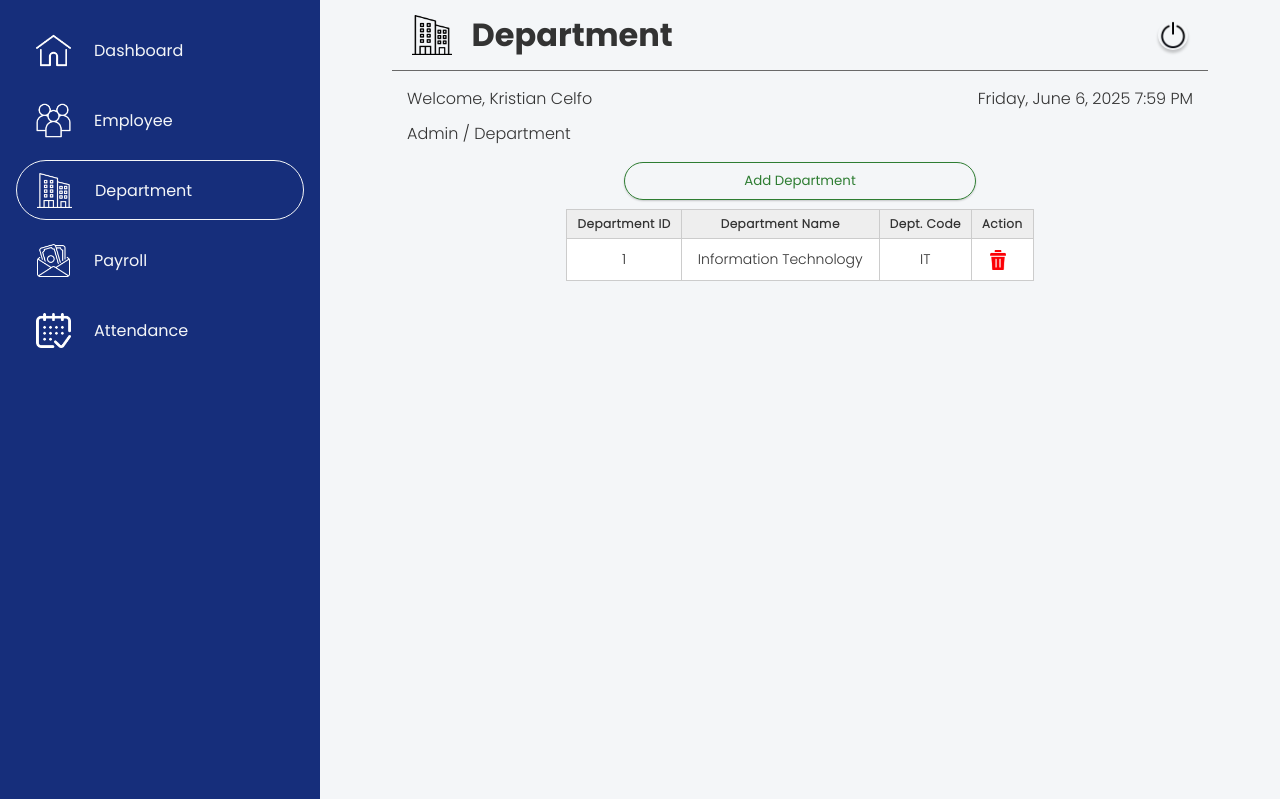
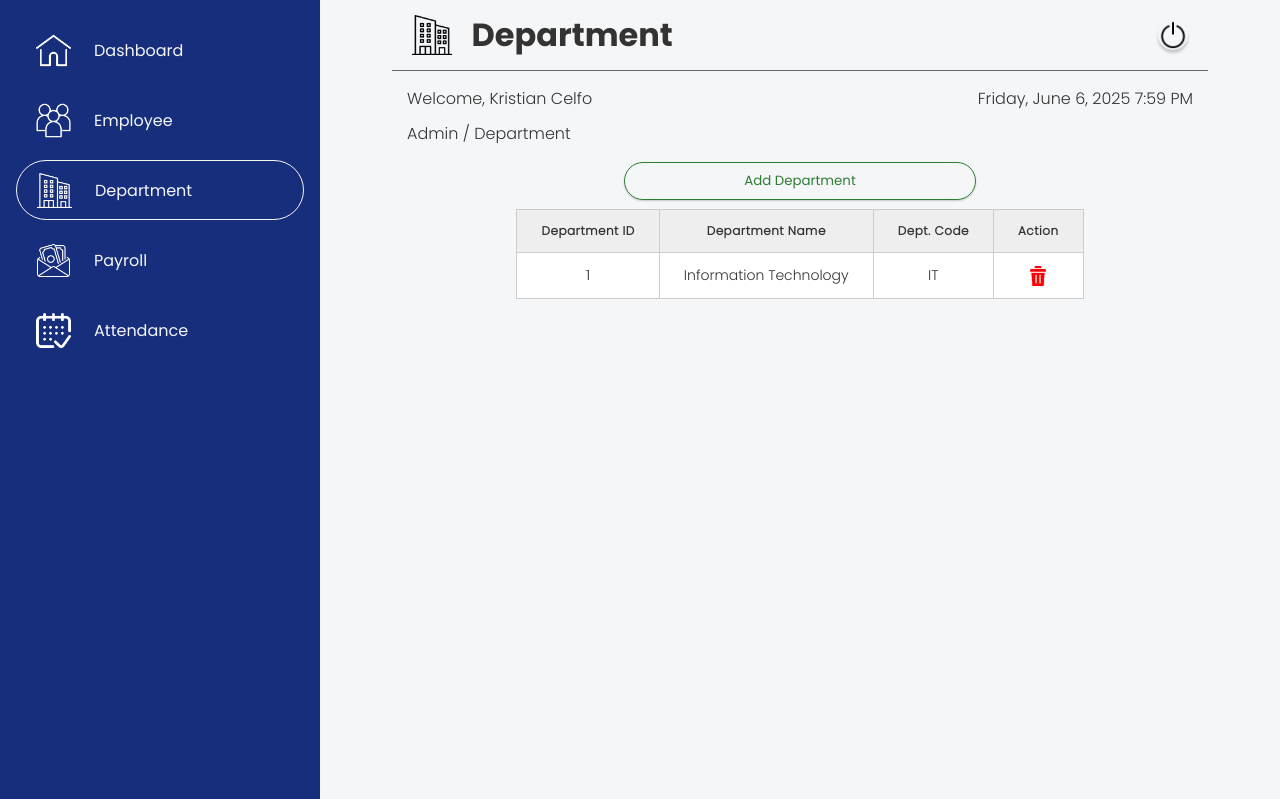
Before and after one commit to Jahmiebelle/Accounting-Management-System, a PHP site: page /Dashboard/admin/admin_department.php in a window 1280 px wide. Shown: the part 80-879 px from the top of the page. Run offline with PHP 8.4, Linux system fonts and the light colour scheme; a user stored in the database is signed in; data comes from the database, SQL or seed files in the repository.

Commit message:
fixed dept admin, table sizing

```diff
--- a/AccountingSys/Styles/admin_department.css
+++ b/AccountingSys/Styles/admin_department.css
@@ -596,14 +596,13 @@ legend {
 }
 
 td, th {
-
+  padding: 12px 24px;
   margin: 0px;
   border: 0.1px solid #ccc;
 
 }
 
 th {
-  padding: 5px 10px;
   background-color: #eeeeee;
   color: #333333;
   letter-spacing: 0.5px;
@@ -614,12 +613,12 @@ th {
 }
 
 td {
-  padding: 10px 16px;
   text-justify: center;
   text-align: center;
   justify-content: center;
   align-content: center;
   align-items: center;
+  justify-items: center;
   font-family: 'Poppins-light';
   font-size: 14px;
   vertical-align: middle;
```
